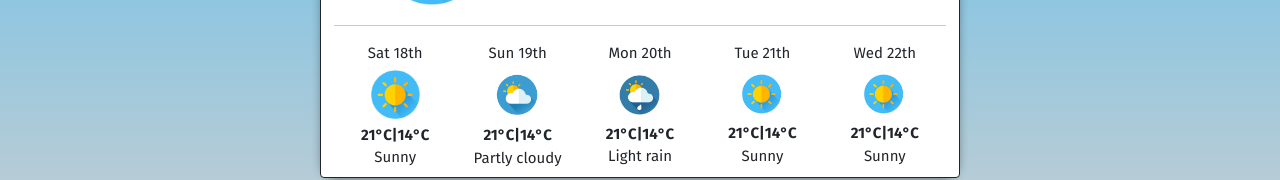
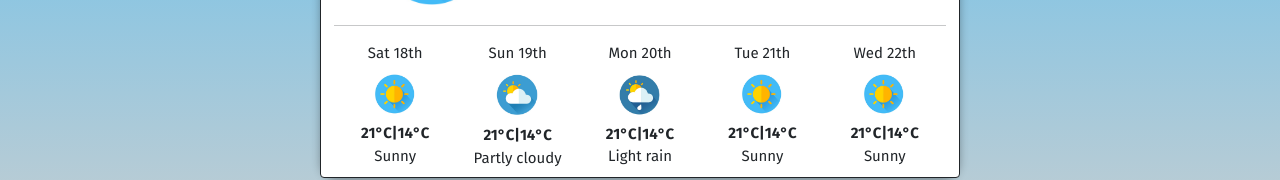
Before and after one commit to baige369/weather-react, a React (Create React App) app: page / in a window 1280 px wide. Shown: the part 362-542 px from the top of the page. Built offline with nearby package versions, Linux system fonts and the light colour scheme.

Commit message:
Picture update

```diff
--- a/src/Forecast.js
+++ b/src/Forecast.js
@@ -9,7 +9,7 @@ export default function Forecast() {
           <div className="date">Sat 18th</div>
           <img
             className="secondary-image"
-            src={require("./images/01d.jpg")}
+            src={require("./images/sunny.jpg")}
             alt="sunny"
           />
           <div className="temperature">21°C|14°C</div>
```
